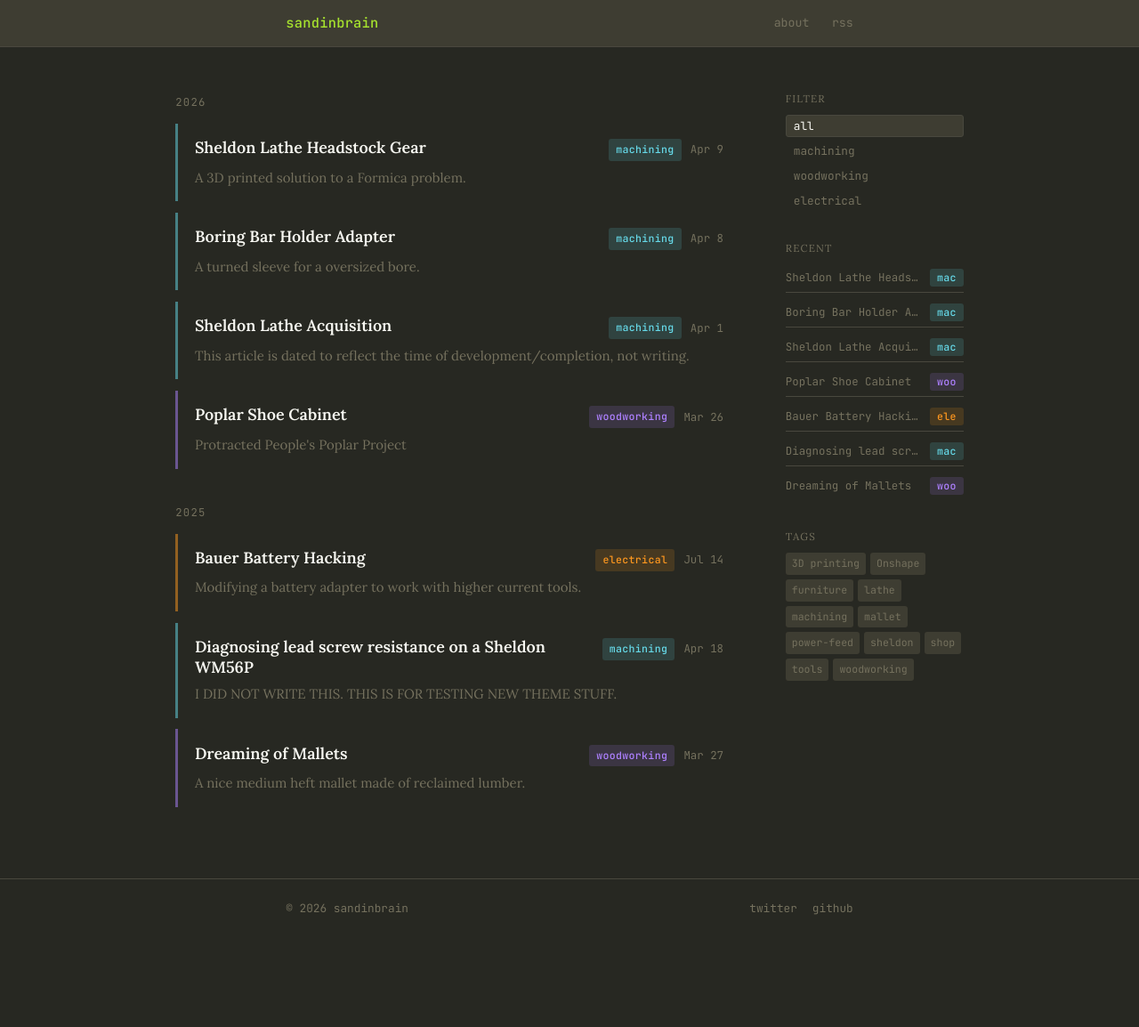
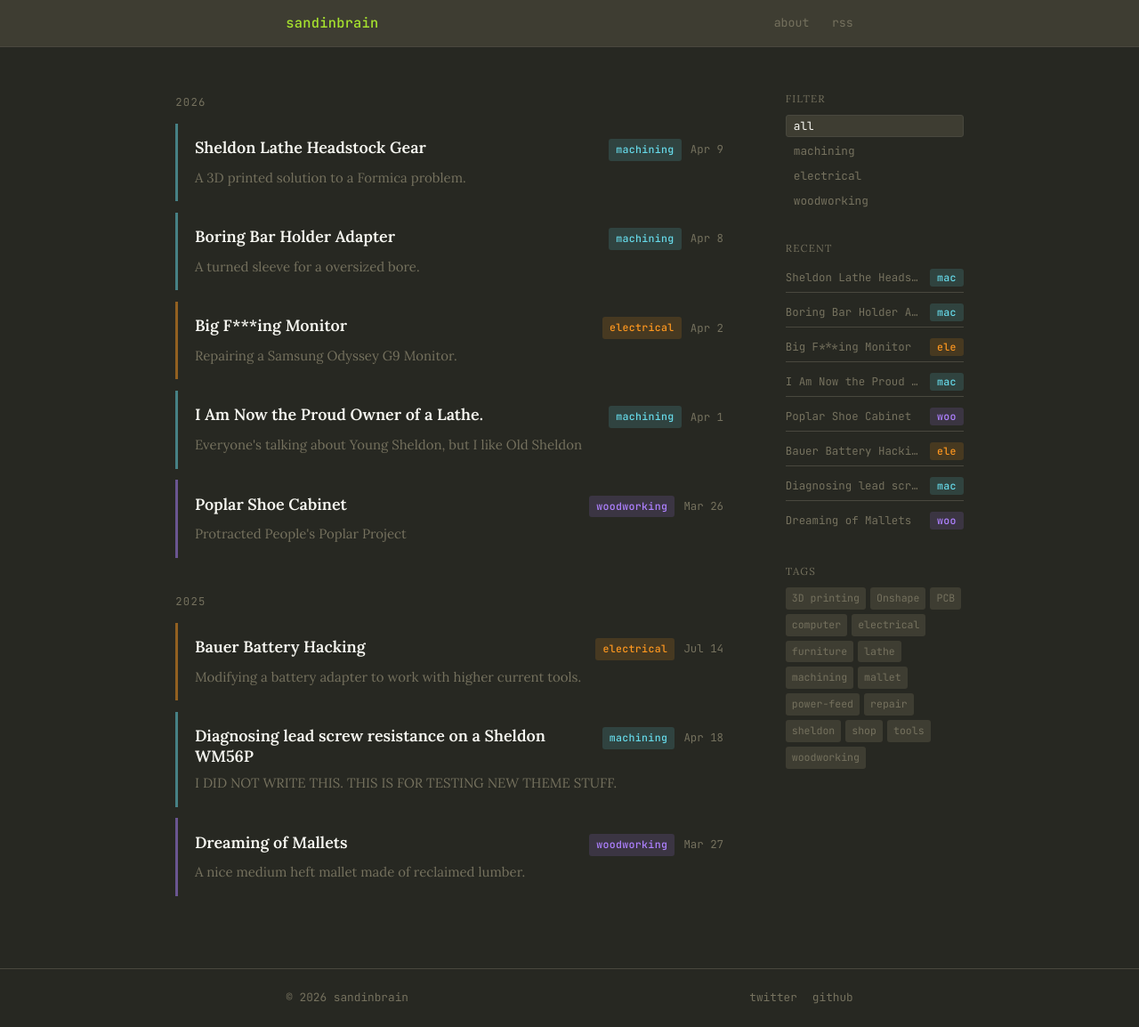
Before and after one commit to sanjotbains/sanjotbains.github.io, a Jekyll site: the page built from index.markdown, in a window 1280 px wide and 1154 px high. Shown: the whole window at 89% size. Built offline with Jekyll 4.4.1, drawn with Linux system fonts in a browser that asks for light colours; part of the change alters nothing that is shown.

Commit message:
g9 repair

```diff
--- /dev/null
+++ b/_posts/2026-02-04-samsung-odyssey-g9.md
@@ -0,0 +1,85 @@
+---
+layout:
+title: "Big F***ing Monitor"
+subtitle: "Repairing a Samsung Odyssey G9 Monitor."
+date: 02-04-2026
+post_class: electrical
+tags: [electrical, repair, PCB, computer]
+---
+
+On January 16, a day much like any other, I was browsing Facebook Marketplace as I am want to do several times a day, one must always be optimizing his dealflow. This ordinary day was made quite special by my finding for sale a Big F***ing Monitor for $90, broken of course. But pay keen attention to the description:
+
+![Original Listing]({{ site.baseurl }}/assets/img/samsung_g9/og_listing.png)
+
+The purveyor notes "Monitor does not turn on. Seems like an issue with the internal power supply." Now, I'm not one to trust a Marketplace listing, but even for parts, this is probably worth more than that, so I shot him an offer:
+
+![Conversation]({{ site.baseurl }}/assets/img/samsung_g9/convo.png)
+
+And the next day I had it in my office.
+Just as the seller described, the monitor did absolutely nothing, no lights, no warming, no buzz, a good sign that the power supply was in fact the culprit. I connected the monitor to line voltage through the multimeter in amperage mode and measured no current, not even inrush current.
+
+Figuring out how to remove the back was a real struggle, and my methods left quite a few scars on the perimeter of the shell.
+
+![Perimeter Scarring]({{ site.baseurl }}/assets/img/samsung_g9/scarring.jpg)
+
+Once free of the rest of the monitor I was able to test the power supply on its own.
+
+*Now at this point I feel it is my responsibility to tell you that this is not a tutorial, this is blog where I am chronicling my process including my poor judgement and potentially very dangerous mistakes. Do not do what I am doing. Please and thank you.*
+
+A confession: I don't really know how switching mode power supplies work. I was always more into signal processing and embedded devices while in college; I did not take a single class on power electronics. All I knew was generally what each stage was supposed to be doing and which parts I shouldn't touch.
+
+So naturally, I turned to the LLM.
+
+I was probably out of free Claude tokens when I started this because I started my diagnostic with Deepseek:
+
+>I am repairing a Samsung G9 Odyssey power supply P/N BN4400976A. After the initial visual inspection (no obvious faults, e.g. burning or corrosion), I connected it to line voltage. There is no voltage at CNM804, nor at JP818. In fact, the fuse, FP801S (T5AH250V) has blown and the board is not powering up at all.
+>Am I correct in assuming that I first ought to just replace this fuse? My thinking is that even if there is a fault elsewhere, I cannot determine that until I replace it.
+
+The numbers probably don't mean all that much to you, but Samsung seems to have a fairly standard topology (maybe I'm using that word incorrectly) across all of their television/monitor switching mode power supplies, and I figured the numbers might yield useful searches for the LLM.
+
+Anyhow, I asked Deepseek to summarize its response to this prompt, that it may fairly represent itself in this public article:
+<blockquote>
+<h3>What the AI Said (That I Absolutely Should Have Listened To)</h3>
+
+<p>In its infinite robot wisdom, my AI assistant laid out a perfectly sensible, safety-obsessed repair plan. It kindly informed me that:</p>
+
+<p>A blown fuse is a symptom, not the problem. Replacing it without finding the root cause is like putting a new bandage on a severed artery and going for a jog.</p>
+
+<p>It then begged me — in that polite, emotionally neutral way that AIs have — to do the following:</p>
+<ul>
+    <li>Test the bridge rectifier and switching FETs first (because they're almost always the actual culprits).</li>
+
+    <li>Build a Dim Bulb Tester — a magical device involving an incandescent light bulb that limits current and prevents catastrophic failure. The assistant described it as "the most important tool for repairing switch-mode power supplies."</li>
+
+    <li>Do NOT, under any circumstances, just replace the fuse and plug directly into mains. It used all-caps and bold text. It mentioned "loud pop," "more component damage," and "another blown fuse."</li>
+</ul>
+</blockquote>
+
+I am not a smart man:
+
+>Alright, I found the transistors QP801CS and QP802CS to be shorted. they are model MMF60R190QS. I removed them and replaced them with GC20N65F, an equivalent transistor., as well as changed out the fuse.
+>I realize I probably should have used a Dim Bulb Tester, but I got hasty and just plugged it in to Line voltage.
+>There was arcing across the transistor area, seemingly local to QP802CS. The board is pretty scorched but the transistors themselves seem fine. Caps CP804 CP820 and CP805 all show sign of scorching, from the inside out.
+
+In my defense it was getting quite late.
+
+And Deepseek's summary of itself (Good lord, one model that really needs to learn some brevity):
+<blockquote>
+<ul>
+<li>"Stop. Disconnect immediately."</li>
+<li>The original shorted FETs were victims, not the cause. The real killer was probably the PWM controller IC.</li>
+<li>Those exploding capacitors? Innocent bystanders.</li>
+<li>Scrub carbon tracks off the PCB. Sniff for burnt components. Desolder and retest everything.</li>
+<li>At this point, just buy a replacement board.</li>
+</ul>
+</blockquote>
+
+That last point was enough to turn me off Deepseek for the time being, I'm no quitter.
+
+You may witness the carnage for yourself:
+
+![Burnt Caps]({{ site.baseurl }}/assets/img/samsung_g9/burnt_caps.jpg)
+
+I spent a couple of days reading up on the design of the power supply and repair/diagnostic methodology specific to TVs. I managed to track down a schematic for a very similar power supply board, a BN44-00852A. I even built a **dim bulb tester**.
+
+[Dim Bulb Tester]({{ site.baseurl }}/assets/img/samsung_g9/dim_bulb_tester.jpg)
--- a/_posts/2026-04-01-sheldon-lathe-acquisition.md
+++ b/_posts/2026-04-01-sheldon-lathe-acquisition.md
@@ -1,6 +1,7 @@
 ---
 layout: post
-title: "Sheldon Lathe Acquisition"
+title: "I Am Now the Proud Owner of a Lathe."
+subtitle: "Everyone's talking about Young Sheldon, but I like Old Sheldon"
 date: 2026-04-01
 post_class: machining
 tags: [tools, shop, machining, lathe, sheldon]
```
Also changed, not shown: assets/img/samsung_g9/burnt_caps.jpg (added), assets/img/samsung_g9/convo.png (added), assets/img/samsung_g9/og_listing.png (added), 1 other file.
